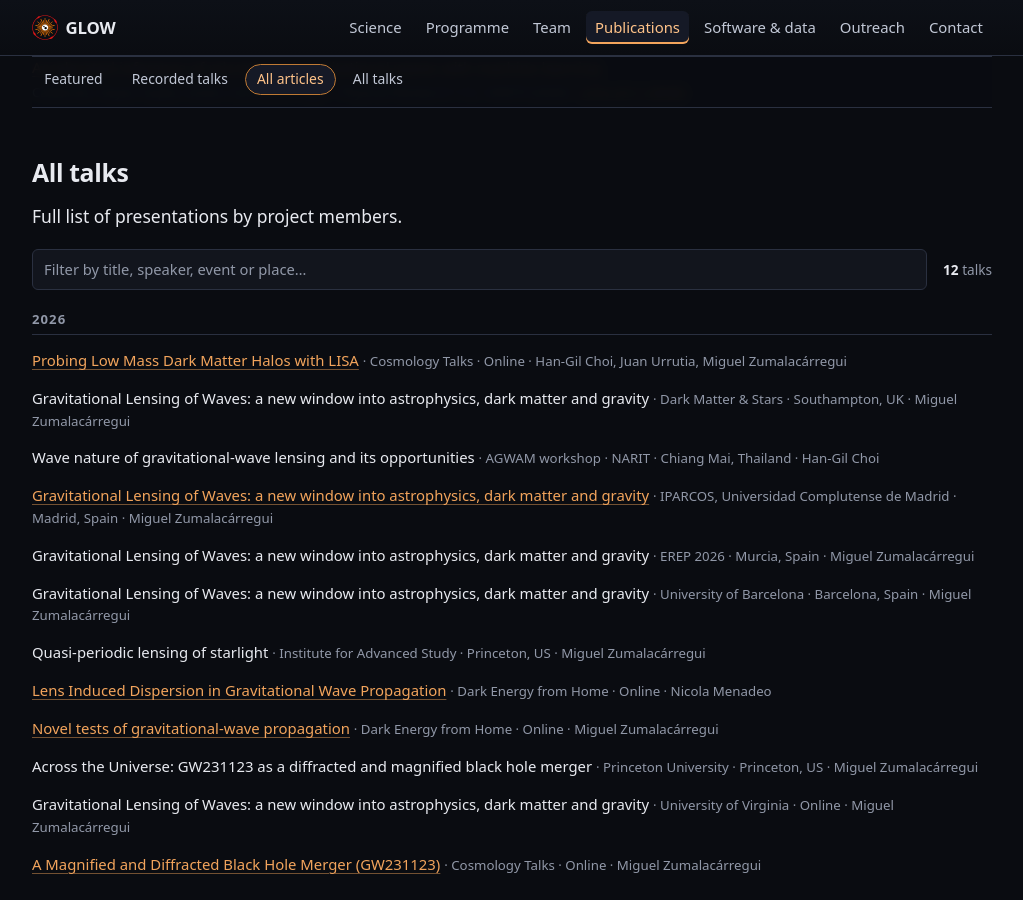
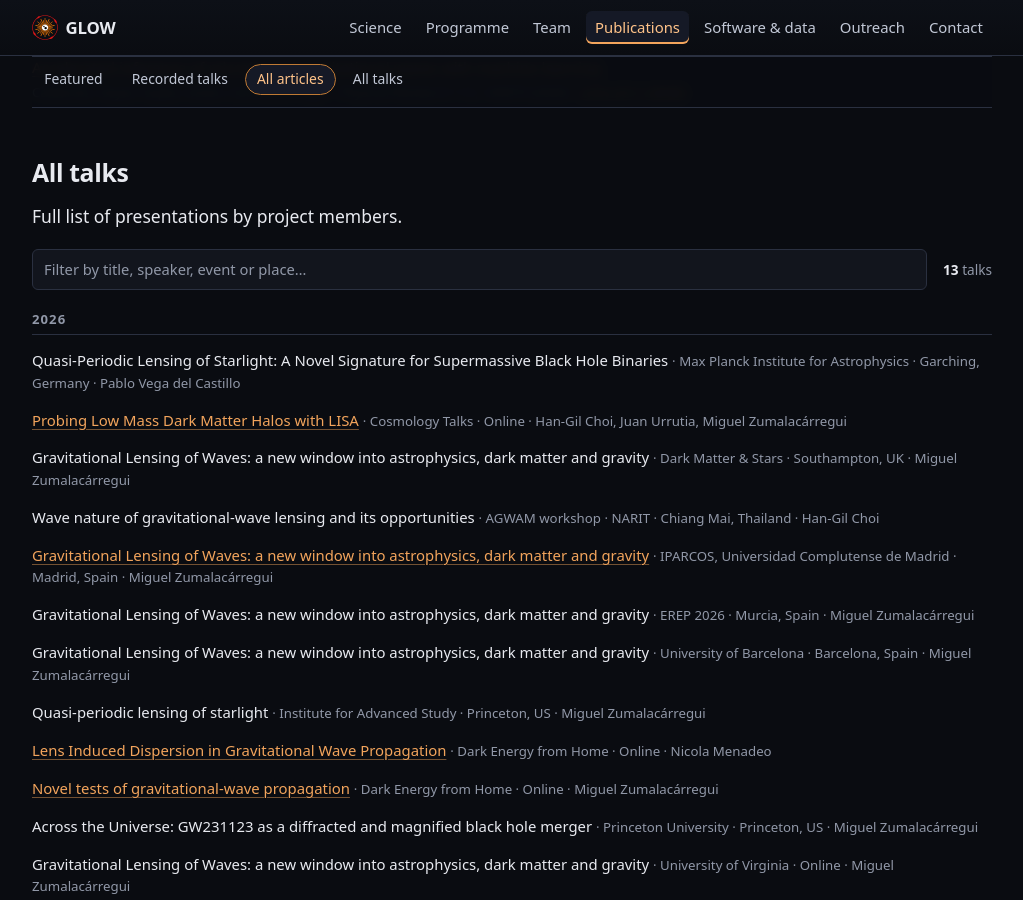
Before and after one commit to glow-astro/website, a Jekyll site: the page built from publications.html, in a window 1280 px wide and 900 px high, scrolled down 2274 px. Shown: the whole window, without its empty margins (128-1151 px from the left). Built offline with Jekyll 4.4.1, drawn with Linux system fonts in a browser that asks for light colours.

Commit message:
Add Pablo Vega del Castillo's talk on quasi-periodic lensing of starlight
Max Planck Institute for Astrophysics, Garching, 15 September 2026.

Co-Authored-By: Claude Opus 5 (1M context) <noreply@anthropic.com>
Claude-Session: https://claude.ai/code/session_01L7GT62S61eYxRuSFTmWGfu

```diff
--- a/_data/publications.yml
+++ b/_data/publications.yml
@@ -221,6 +221,13 @@ talks:
   # the kind of talk: "invited", "plenary" and "recorded webinar" were dropped
   # on 2026-08-28 as noise on a project page, the recording being evident from
   # the link. That information lives in the CV, which is where it counts.
+  - title: "Quasi-Periodic Lensing of Starlight: A Novel Signature for Supermassive Black Hole Binaries"
+    institution: "Max Planck Institute for Astrophysics"
+    city: "Garching"
+    country: "Germany"
+    speakers: ["Pablo Vega del Castillo"]
+    date: 2026-09-15
+
   - title: "Probing Low Mass Dark Matter Halos with LISA"
     event: "Cosmology Talks"
     online: true
```
